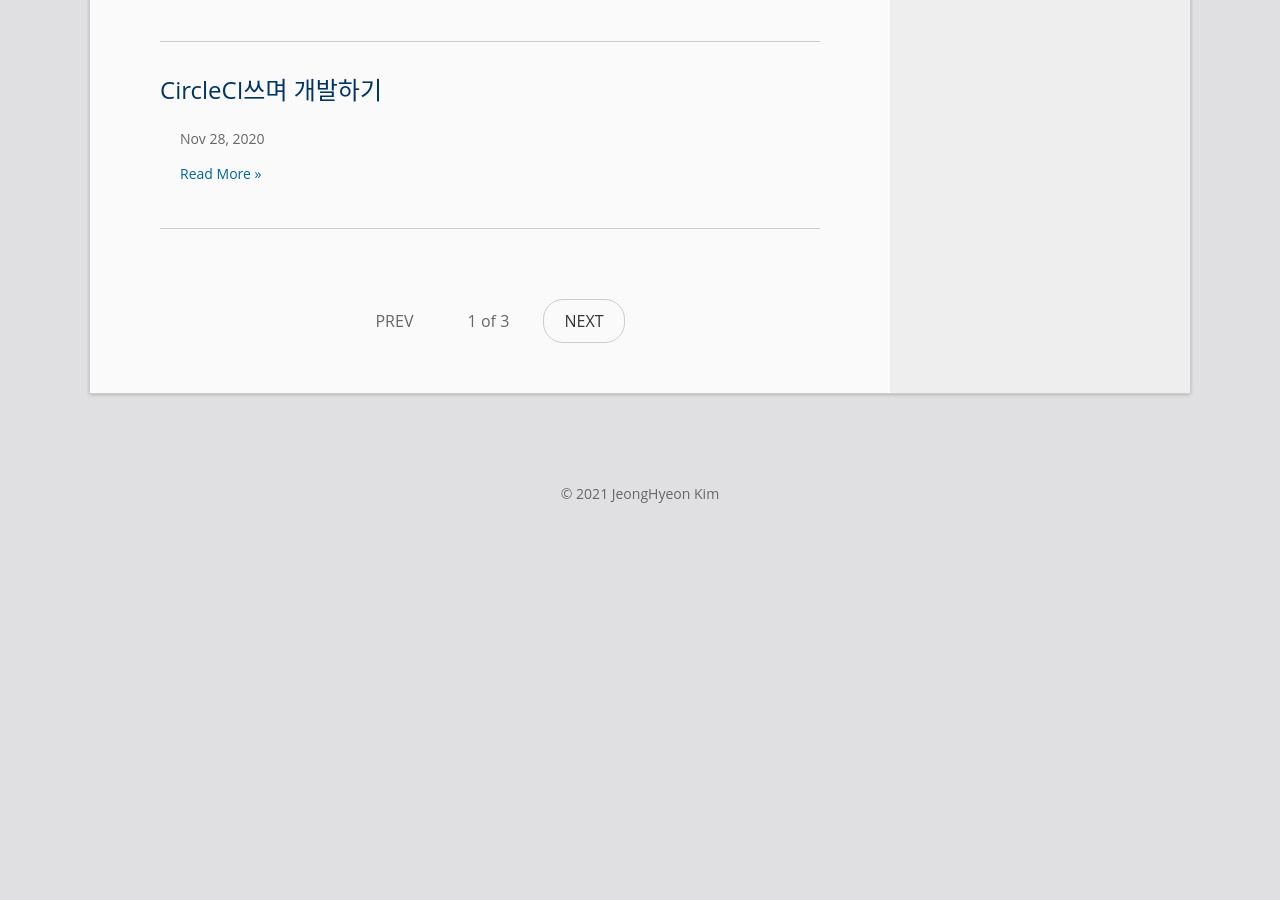
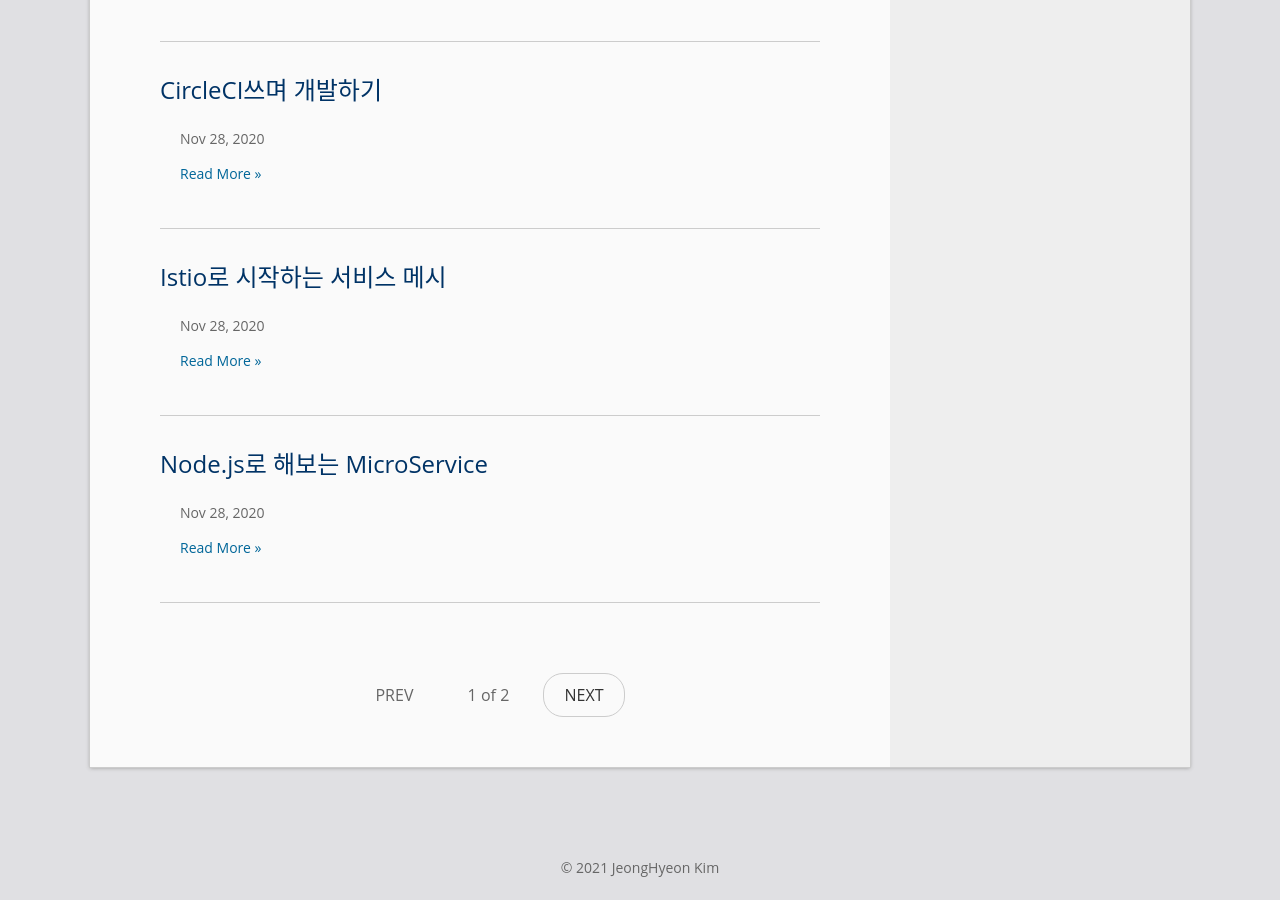
Before and after one commit to rhea-so/rhea-so.github.io, a Jekyll site: the page built from index.html, in a window 1280 px wide and 900 px high, scrolled down 1065 px. Built offline with Jekyll 4.4.1, drawn with Linux system fonts in a browser that asks for light colours; the list of posts is cut into pages by our own code; before the commit the page ends 1629 px from its top, so only the background shows below that.

Commit message:
update: 한 페이지 당 7개의 글이 보이게 수정

```diff
--- a/_config.yml
+++ b/_config.yml
@@ -31,7 +31,7 @@
  - jemoji
 
 # Build settings
-paginate: 5
+paginate: 7
 paginate_path: "page:num"
 
 highlighter: rouge
```
